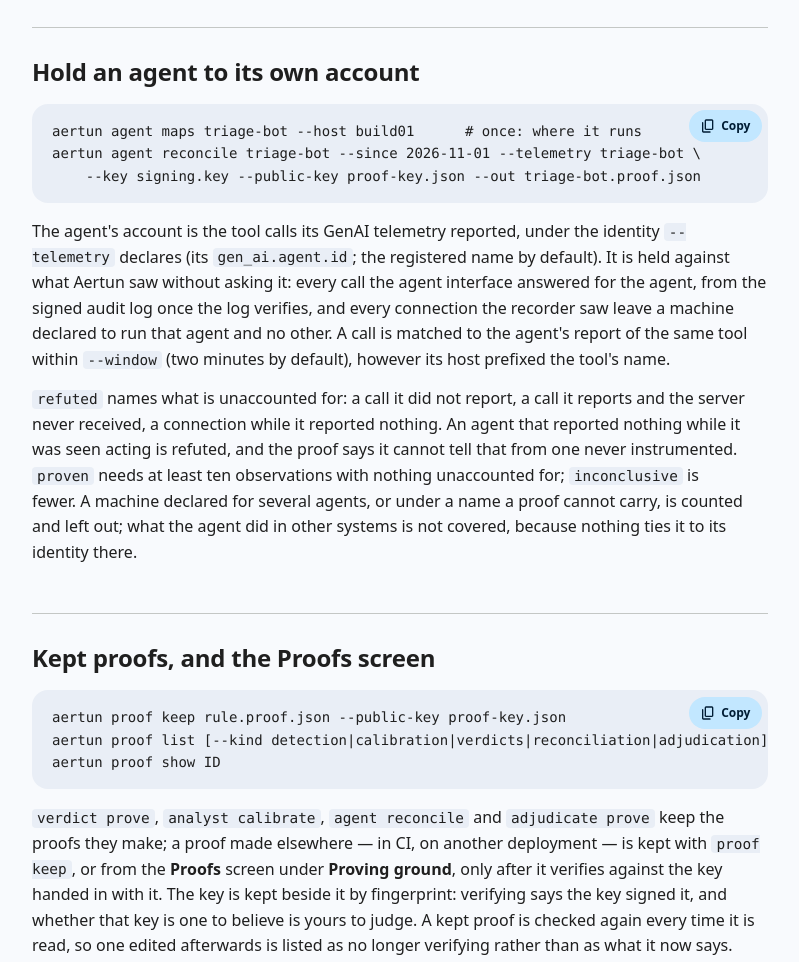
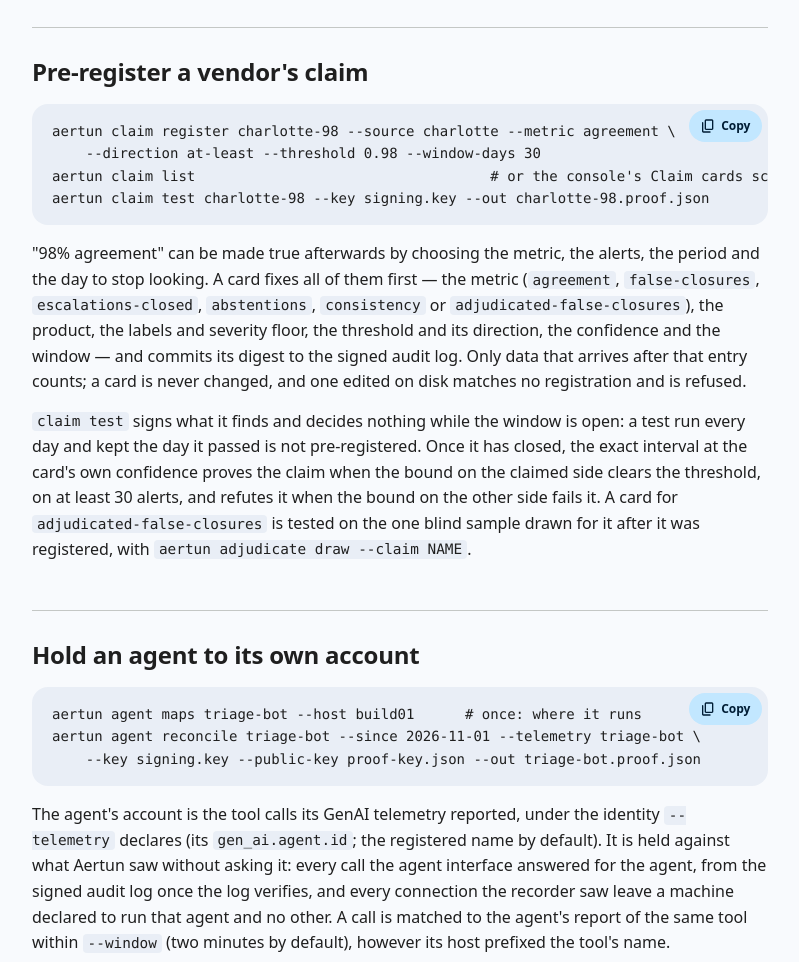
Before and after one commit to aertun/aertun.github.io, a plain HTML site: page proofs/index.html in a window 1280 px wide. Shown: the part 3080-4042 px from the top of the page, without its empty margins (380-1179 px from the left). Drawn offline with Linux system fonts and the light colour scheme; a web font is replaced by a local one.

Commit message:
The proofs guide covers claim cards
Co-Authored-By: Claude Opus 5.5 <noreply@anthropic.com>

```diff
--- a/proofs/index.html
+++ b/proofs/index.html
@@ -171,6 +171,13 @@ aertun adjudicate judge SAMPLE --item 4 --judgement real --because "…"
 aertun adjudicate prove SAMPLE --tolerance 0.01 --key signing.key --out adjudication.proof.json</code></pre>
 <p>A verdicts proof counts the closures somebody happened to decide, and people look again at what looked wrong. Here a sample is drawn at random from every closure the product's AI made in the period, reviewed or not, and from every closure people made, and its seed and digests are committed to the signed audit log before any item is shown; anybody holding the seed and the population can recompute the selection. Each item is shown with its evidence and nothing that says who closed it, how, or which of the two it came from. Nobody who closed an item may judge it, each is judged once, agents may not see the queue, and a judgement is a record in the log, never a decision on the finding — a product that learns from analysts cannot learn the answers.</p>
 <p>The proof reads the AI's share judged real against the tolerance, as a verdicts proof does, and reports the people's share beside it. It is refused unless every item of the committed sample was judged after the commitment by a verified person, and it says how many samples of the same product were drawn before it.</p>
+<h2 id="claims">Pre-register a vendor's claim<a class="anchor" href="#claims" aria-hidden="true" tabindex="-1">#</a></h2>
+<pre><code>aertun claim register charlotte-98 --source charlotte --metric agreement \
+    --direction at-least --threshold 0.98 --window-days 30
+aertun claim list                                   # or the console's Claim cards screen
+aertun claim test charlotte-98 --key signing.key --out charlotte-98.proof.json</code></pre>
+<p>"98% agreement" can be made true afterwards by choosing the metric, the alerts, the period and the day to stop looking. A card fixes all of them first — the metric (<code>agreement</code>, <code>false-closures</code>, <code>escalations-closed</code>, <code>abstentions</code>, <code>consistency</code> or <code>adjudicated-false-closures</code>), the product, the labels and severity floor, the threshold and its direction, the confidence and the window — and commits its digest to the signed audit log. Only data that arrives after that entry counts; a card is never changed, and one edited on disk matches no registration and is refused.</p>
+<p><code>claim test</code> signs what it finds and decides nothing while the window is open: a test run every day and kept the day it passed is not pre-registered. Once it has closed, the exact interval at the card's own confidence proves the claim when the bound on the claimed side clears the threshold, on at least 30 alerts, and refutes it when the bound on the other side fails it. A card for <code>adjudicated-false-closures</code> is tested on the one blind sample drawn for it after it was registered, with <code>aertun adjudicate draw --claim NAME</code>.</p>
 <h2 id="reconcile">Hold an agent to its own account<a class="anchor" href="#reconcile" aria-hidden="true" tabindex="-1">#</a></h2>
 <pre><code>aertun agent maps triage-bot --host build01      # once: where it runs
 aertun agent reconcile triage-bot --since 2026-11-01 --telemetry triage-bot \
@@ -179,9 +186,9 @@ aertun agent reconcile triage-bot --since 2026-11-01 --telemetry triage-bot \
 <p><code>refuted</code> names what is unaccounted for: a call it did not report, a call it reports and the server never received, a connection while it reported nothing. An agent that reported nothing while it was seen acting is refuted, and the proof says it cannot tell that from one never instrumented. <code>proven</code> needs at least ten observations with nothing unaccounted for; <code>inconclusive</code> is fewer. A machine declared for several agents, or under a name a proof cannot carry, is counted and left out; what the agent did in other systems is not covered, because nothing ties it to its identity there.</p>
 <h2 id="kept">Kept proofs, and the Proofs screen<a class="anchor" href="#kept" aria-hidden="true" tabindex="-1">#</a></h2>
 <pre><code>aertun proof keep rule.proof.json --public-key proof-key.json
-aertun proof list [--kind detection|calibration|verdicts|reconciliation|adjudication]
+aertun proof list [--kind detection|calibration|verdicts|reconciliation|adjudication|claim]
 aertun proof show ID</code></pre>
-<p><code>verdict prove</code>, <code>analyst calibrate</code>, <code>agent reconcile</code> and <code>adjudicate prove</code> keep the proofs they make; a proof made elsewhere — in CI, on another deployment — is kept with <code>proof keep</code>, or from the <strong>Proofs</strong> screen under <strong>Proving ground</strong>, only after it verifies against the key handed in with it. The key is kept beside it by fingerprint: verifying says the key signed it, and whether that key is one to believe is yours to judge. A kept proof is checked again every time it is read, so one edited afterwards is listed as no longer verifying rather than as what it now says.</p>
+<p><code>verdict prove</code>, <code>analyst calibrate</code>, <code>agent reconcile</code>, <code>adjudicate prove</code> and <code>claim test</code> (once its window has closed) keep the proofs they make; a proof made elsewhere — in CI, on another deployment — is kept with <code>proof keep</code>, or from the <strong>Proofs</strong> screen under <strong>Proving ground</strong>, only after it verifies against the key handed in with it. The key is kept beside it by fingerprint: verifying says the key signed it, and whether that key is one to believe is yours to judge. A kept proof is checked again every time it is read, so one edited afterwards is listed as no longer verifying rather than as what it now says.</p>
 <p>Listing and reading are what the agent interface offers, as <code>list_proofs</code> and <code>read_proof</code>, every value labelled with whether somebody outside Aertun could have written it. A detection proof's rule name is the submitter's, perhaps the model under test, so the screen marks it untrusted where the agent interface labels it. Keeping a proof is a change, and no agent may make one.</p>
 <h2 id="format">What a proof is<a class="anchor" href="#format" aria-hidden="true" tabindex="-1">#</a></h2>
 <p>An <a href="https://in-toto.io/Statement/v1">in-toto Statement</a> in a <a href="https://github.com/secure-systems-lab/dsse">DSSE envelope</a>: the subject is the rule file by digest; the predicate (<code>https://aertun.github.io/proof/detection/v1</code>) names the claim in words, the verifier and its version, every material it read by digest, each check, and the verdict. It is signed twice, Ed25519 and ML-DSA-65, the second in the context <code>aertun/proof/v1</code>. The Ed25519 half is plain DSSE, so in-toto and Sigstore tooling check it with no help from Aertun. The signing key file must be readable by its owner alone.</p>
@@ -204,6 +211,7 @@ aertun proof show ID</code></pre>
     <li><a href="#calibration">Certify the analyst&#39;s threshold</a></li>
     <li><a href="#vendor-verdicts">Score another vendor&#39;s AI</a></li>
     <li><a href="#adjudication">Judge closures again, blind</a></li>
+    <li><a href="#claims">Pre-register a vendor&#39;s claim</a></li>
     <li><a href="#reconcile">Hold an agent to its own account</a></li>
     <li><a href="#kept">Kept proofs, and the Proofs screen</a></li>
     <li><a href="#format">What a proof is</a></li>
```
Also changed, not shown: search.json (+1 -1 lines), src/pages/proofs.html (+9 -2 lines).
